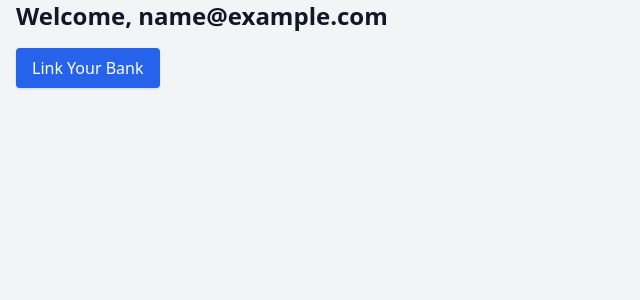
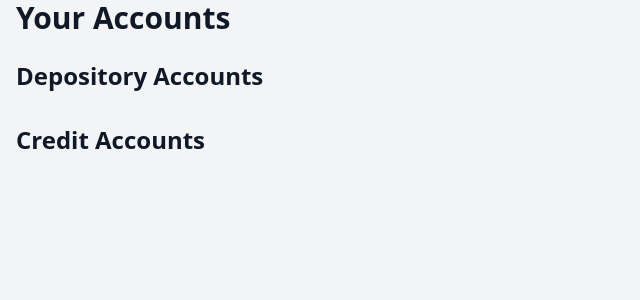
Before and after one commit to xavierAshkar/findash-mvp, a Django app: page /users/dashboard/ in a window 1280 px wide. Shown: the top 300 px of the page, without its empty margins (0-640 px from the left). Run offline with Django 5.2, Linux system fonts and the light colour scheme; a user stored in the database is signed in; tables that the repository leaves empty hold one stand-in row (values such as "Sample post"); parts of the project's set-up code (start-up, migrations or seed data) failed here and were passed over; some libraries are stand-ins or nearby versions.

Commit message:
Update dashboard view to fetch and render accounts, & very basic dashboard template

```diff
--- a/templates/users/dashboard.html
+++ b/templates/users/dashboard.html
@@ -3,48 +3,36 @@
 {% block title %}Dashboard{% endblock %}
 
 {% block content %}
-  <h1 class="text-2xl font-semibold mb-4">Welcome, {{ user.email }}</h1>
+<h1 class="text-3xl font-bold mb-6">Your Accounts</h1>
 
-  <!-- Link Bank Account -->
-  <button id="link-button" class="bg-blue-600 text-white px-4 py-2 rounded shadow hover:bg-blue-700 transition">
-    Link Your Bank
-  </button>
+{% if accounts %}
+  <div class="space-y-8">
 
-  <!-- Load Plaid Link SDK -->
-  <script src="https://cdn.plaid.com/link/v2/stable/link-initialize.js"></script>
+    {% for acct_type in account_types %}
+    <div>
+      <h2 class="text-2xl font-semibold capitalize mb-2">{{ acct_type }} Accounts</h2>
+      <ul class="list-disc list-inside">
+        {% for account in accounts %}
+          {% if account.type == acct_type %}
+            <li>
+              <strong>{{ account.name }}</strong>
+              {% if account.official_name %} ({{ account.official_name }}){% endif %}
+              <br>
+              Available Balance: ${{ account.available_balance|default:"N/A" }}
+              <br>
+              Current Balance: ${{ account.current_balance|default:"N/A" }}
+            </li>
+          {% endif %}
+        {% empty %}
+          <li>No {{ acct_type }} accounts linked.</li>
+        {% endfor %}
+      </ul>
+    </div>
+  {% endfor %}
 
-  <script>
-    document.getElementById('link-button').addEventListener('click', async function () {
-      // Step 1: Request a link_token from your backend
-      const linkRes = await fetch("/plaid/create-link-token/");
-      const { link_token } = await linkRes.json();
 
-      // Step 2: Initialize Plaid Link
-      const handler = Plaid.create({
-        token: link_token,
-        onSuccess: async function (public_token, metadata) {
-          // Step 3: Send public_token to backend to exchange for access_token
-          const response = await fetch("/plaid/exchange-token/", {
-            method: "POST",
-            headers: {
-              "Content-Type": "application/json"
-            },
-            body: JSON.stringify({ public_token })
-          });
-
-          const result = await response.json();
-          if (result.status === "success") {
-            alert("Bank account linked successfully!");
-          } else {
-            alert("Something went wrong: " + result.error);
-          }
-        },
-        onExit: function (err, metadata) {
-          if (err) console.error("Plaid Link exited with error", err);
-        }
-      });
-
-      handler.open();
-    });
-  </script>
+  </div>
+{% else %}
+  <p>You have no accounts linked. <a href="{% url 'plaid:link_account' %}">Link your bank account now</a>.</p>
+{% endif %}
 {% endblock %}
--- a/users/views.py
+++ b/users/views.py
@@ -3,7 +3,7 @@ from django.shortcuts import render, redirect
 from django.contrib.auth import login
 from django.contrib.auth.decorators import login_required
 from .forms import CustomUserCreationForm
-from plaid_link.models import PlaidItem
+from plaid_link.models import PlaidItem, Account
 
 
 def home(request):
@@ -24,8 +24,13 @@ def register(request):
 def dashboard(request):
     has_plaid_item = PlaidItem.objects.filter(user=request.user).exists()
     if not has_plaid_item:
-        # No accounts linked — redirect to link account page
-        return redirect('plaid:link_account')  # make sure 'plaid' is your app namespace if you have one
+        return redirect('plaid:link_account')
 
-    # If accounts exist, render dashboard page
-    return render(request, 'users/dashboard.html')
+    accounts = Account.objects.filter(plaid_item__user=request.user)
+
+    account_types = ["depository", "credit"]
+
+    return render(request, 'users/dashboard.html', {
+        'accounts': accounts,
+        'account_types': account_types,
+    })
```
Also changed, not shown: templates/plaid_link/link_account.html (+17 -3 lines).
